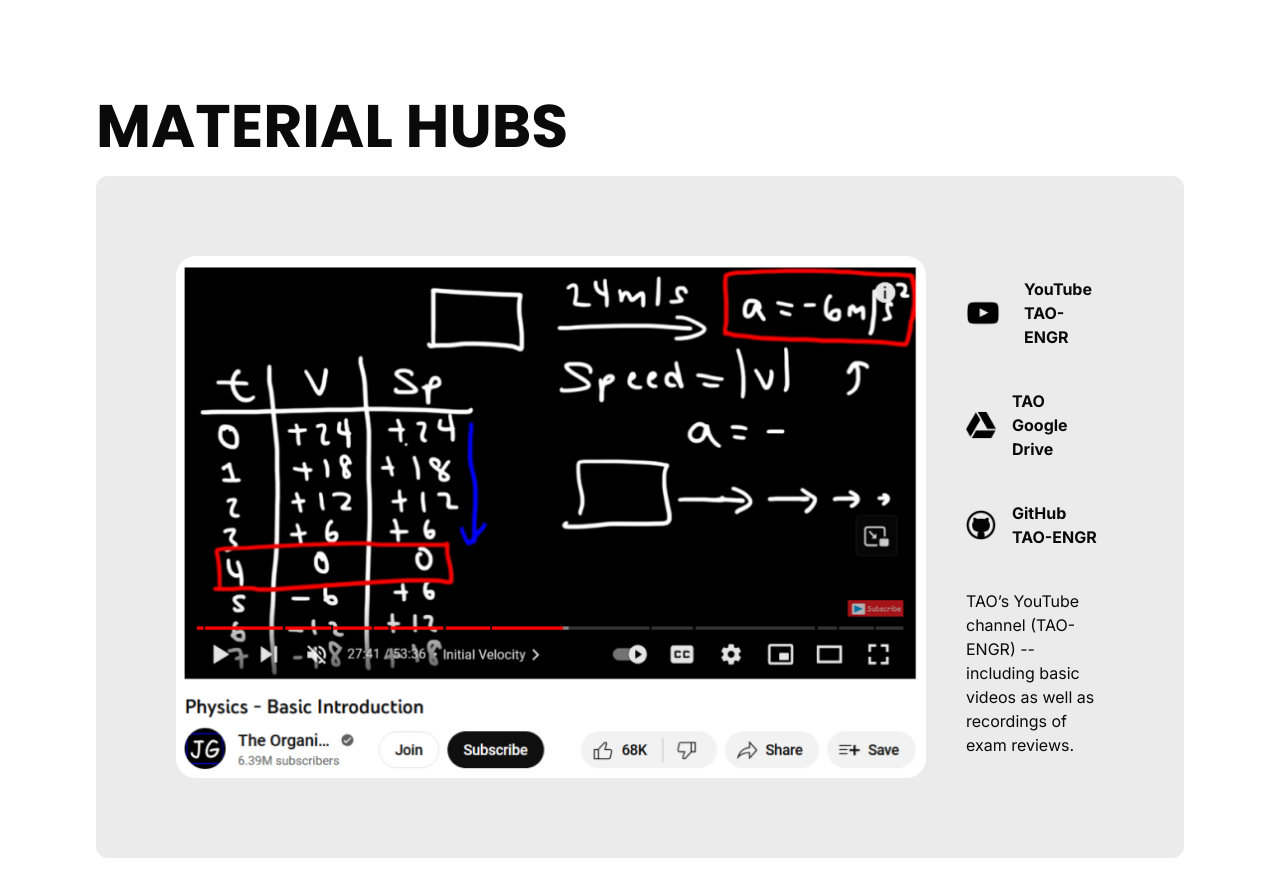
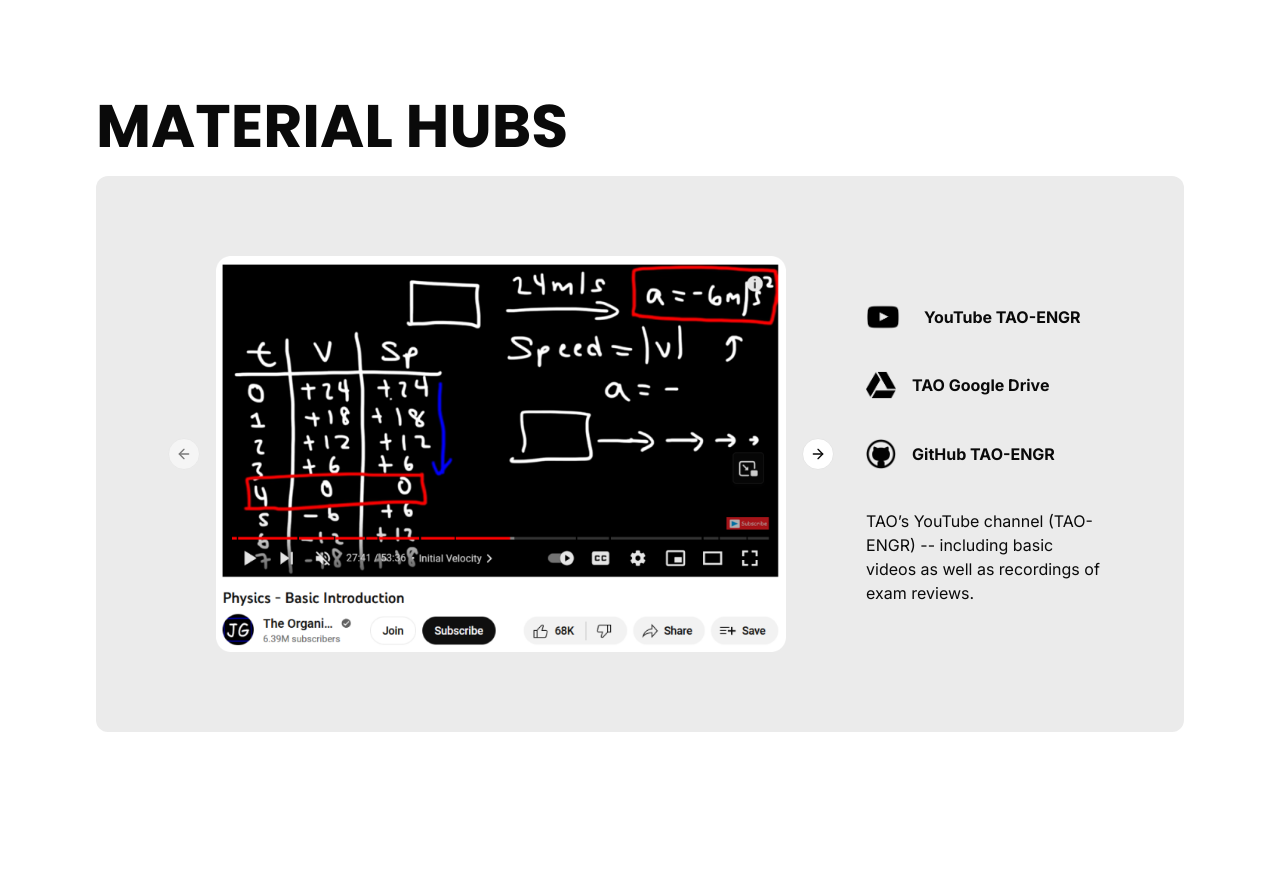
Before and after one commit to TAO-ENGR/club-website, a Next.js app in the folder club-website/: page / in a window 1280 px wide. Shown: the top 896 px of the page. After the commit the page ends 828 px from the top, so only its background shows below. Built offline with nearby package versions, Linux system fonts and the light colour scheme.

Commit message:
implemeted carousels

```diff
--- a/club-website/package.json
+++ b/club-website/package.json
@@ -9,8 +9,10 @@
     "lint": "next lint"
   },
   "dependencies": {
+    "@radix-ui/react-slot": "^1.0.2",
     "class-variance-authority": "^0.7.0",
     "clsx": "^2.1.0",
+    "embla-carousel-react": "^8.0.4",
     "lucide-react": "^0.368.0",
     "next": "14.2.1",
     "react": "^18",
--- a/club-website/src/app/page.tsx
+++ b/club-website/src/app/page.tsx
@@ -2,6 +2,13 @@
 import Image from "next/image";
 import { useState } from "react";
 import { poppins } from "./fonts";
+import {
+    Carousel,
+    CarouselContent,
+    CarouselItem,
+    CarouselNext,
+    CarouselPrevious,
+  } from "@/components/ui/carousel"
 
 export default function Resources() {
   const [imageSrc, setImageSrc] = useState('/yt_vid.png'); // State for image source
@@ -41,7 +48,23 @@
         </div>
         <div className="bg-[#EBEBEB] rounded-xl px-8 py-8 md:px-10 md:py-10 xl:px-20 xl:py-20 mt-5 flex flex-col items-start gap-6">
         <div className="flex flex-col md:flex-row items-center gap-6 lg:gap-10 w-full">
-    <Image src={imageSrc} alt="Dynamic Image" width={750} height={200}/>
+          <div className=" px-10">
+          <Carousel>
+            <CarouselContent>
+              <CarouselItem>
+                <Image src={'/yt_vid.png'} alt="Youtube Image" width={600} height={200}/>
+              </CarouselItem>
+              <CarouselItem>
+                 <Image src={'/drive_ss.png'} alt="Drive Image" width={600} height={200}/>
+              </CarouselItem>
+              <CarouselItem>
+                 <Image src={'/gh_ss.png'} alt="Github Image" width={600} height={200}/>
+              </CarouselItem>
+            </CarouselContent>
+            <CarouselPrevious />
+            <CarouselNext />
+          </Carousel>
+          </div>
     <div className="flex flex-col gap-6 lg:gap-10">
         <a href="https://www.youtube.com/@engrtao" target="_blank">
             <div className="flex items-center gap-4 -ml-2 hover:-translate-y-1 duration-200"
--- /dev/null
+++ b/club-website/src/components/ui/button.tsx
@@ -0,0 +1,56 @@
+import * as React from "react"
+import { Slot } from "@radix-ui/react-slot"
+import { cva, type VariantProps } from "class-variance-authority"
+
+import { cn } from "@/lib/utils"
+
+const buttonVariants = cva(
+  "inline-flex items-center justify-center whitespace-nowrap rounded-md text-sm font-medium ring-offset-background transition-colors focus-visible:outline-none focus-visible:ring-2 focus-visible:ring-ring focus-visible:ring-offset-2 disabled:pointer-events-none disabled:opacity-50",
+  {
+    variants: {
+      variant: {
+        default: "bg-primary text-primary-foreground hover:bg-primary/90",
+        destructive:
+          "bg-destructive text-destructive-foreground hover:bg-destructive/90",
+        outline:
+          "border border-input bg-background hover:bg-accent hover:text-accent-foreground",
+        secondary:
+          "bg-secondary text-secondary-foreground hover:bg-secondary/80",
+        ghost: "hover:bg-accent hover:text-accent-foreground",
+        link: "text-primary underline-offset-4 hover:underline",
+      },
+      size: {
+        default: "h-10 px-4 py-2",
+        sm: "h-9 rounded-md px-3",
+        lg: "h-11 rounded-md px-8",
+        icon: "h-10 w-10",
+      },
+    },
+    defaultVariants: {
+      variant: "default",
+      size: "default",
+    },
+  }
+)
+
+export interface ButtonProps
+  extends React.ButtonHTMLAttributes<HTMLButtonElement>,
+    VariantProps<typeof buttonVariants> {
+  asChild?: boolean
+}
+
+const Button = React.forwardRef<HTMLButtonElement, ButtonProps>(
+  ({ className, variant, size, asChild = false, ...props }, ref) => {
+    const Comp = asChild ? Slot : "button"
+    return (
+      <Comp
+        className={cn(buttonVariants({ variant, size, className }))}
+        ref={ref}
+        {...props}
+      />
+    )
+  }
+)
+Button.displayName = "Button"
+
+export { Button, buttonVariants }
--- /dev/null
+++ b/club-website/src/components/ui/carousel.tsx
@@ -0,0 +1,262 @@
+"use client"
+
+import * as React from "react"
+import useEmblaCarousel, {
+  type UseEmblaCarouselType,
+} from "embla-carousel-react"
+import { ArrowLeft, ArrowRight } from "lucide-react"
+
+import { cn } from "@/lib/utils"
+import { Button } from "@/components/ui/button"
+
+type CarouselApi = UseEmblaCarouselType[1]
+type UseCarouselParameters = Parameters<typeof useEmblaCarousel>
+type CarouselOptions = UseCarouselParameters[0]
+type CarouselPlugin = UseCarouselParameters[1]
+
+type CarouselProps = {
+  opts?: CarouselOptions
+  plugins?: CarouselPlugin
+  orientation?: "horizontal" | "vertical"
+  setApi?: (api: CarouselApi) => void
+}
+
+type CarouselContextProps = {
+  carouselRef: ReturnType<typeof useEmblaCarousel>[0]
+  api: ReturnType<typeof useEmblaCarousel>[1]
+  scrollPrev: () => void
+  scrollNext: () => void
+  canScrollPrev: boolean
+  canScrollNext: boolean
+} & CarouselProps
+
+const CarouselContext = React.createContext<CarouselContextProps | null>(null)
+
+function useCarousel() {
+  const context = React.useContext(CarouselContext)
+
+  if (!context) {
+    throw new Error("useCarousel must be used within a <Carousel />")
+  }
+
+  return context
+}
+
+const Carousel = React.forwardRef<
+  HTMLDivElement,
+  React.HTMLAttributes<HTMLDivElement> & CarouselProps
+>(
+  (
+    {
+      orientation = "horizontal",
+      opts,
+      setApi,
+      plugins,
+      className,
+      children,
+      ...props
+    },
+    ref
+  ) => {
+    const [carouselRef, api] = useEmblaCarousel(
+      {
+        ...opts,
+        axis: orientation === "horizontal" ? "x" : "y",
+      },
+      plugins
+    )
+    const [canScrollPrev, setCanScrollPrev] = React.useState(false)
+    const [canScrollNext, setCanScrollNext] = React.useState(false)
+
+    const onSelect = React.useCallback((api: CarouselApi) => {
+      if (!api) {
+        return
+      }
+
+      setCanScrollPrev(api.canScrollPrev())
+      setCanScrollNext(api.canScrollNext())
+    }, [])
+
+    const scrollPrev = React.useCallback(() => {
+      api?.scrollPrev()
+    }, [api])
+
+    const scrollNext = React.useCallback(() => {
+      api?.scrollNext()
+    }, [api])
+
+    const handleKeyDown = React.useCallback(
+      (event: React.KeyboardEvent<HTMLDivElement>) => {
+        if (event.key === "ArrowLeft") {
+          event.preventDefault()
+          scrollPrev()
+        } else if (event.key === "ArrowRight") {
+          event.preventDefault()
+          scrollNext()
+        }
+      },
+      [scrollPrev, scrollNext]
+    )
+
+    React.useEffect(() => {
+      if (!api || !setApi) {
+        return
+      }
+
+      setApi(api)
+    }, [api, setApi])
+
+    React.useEffect(() => {
+      if (!api) {
+        return
+      }
+
+      onSelect(api)
+      api.on("reInit", onSelect)
+      api.on("select", onSelect)
+
+      return () => {
+        api?.off("select", onSelect)
+      }
+    }, [api, onSelect])
+
+    return (
+      <CarouselContext.Provider
+        value={{
+          carouselRef,
+          api: api,
+          opts,
+          orientation:
+            orientation || (opts?.axis === "y" ? "vertical" : "horizontal"),
+          scrollPrev,
+          scrollNext,
+          canScrollPrev,
+          canScrollNext,
+        }}
+      >
+        <div
+          ref={ref}
+          onKeyDownCapture={handleKeyDown}
+          className={cn("relative", className)}
+          role="region"
+          aria-roledescription="carousel"
+          {...props}
+        >
+          {children}
+        </div>
+      </CarouselContext.Provider>
+    )
+  }
+)
+Carousel.displayName = "Carousel"
+
+const CarouselContent = React.forwardRef<
+  HTMLDivElement,
+  React.HTMLAttributes<HTMLDivElement>
+>(({ className, ...props }, ref) => {
+  const { carouselRef, orientation } = useCarousel()
+
+  return (
+    <div ref={carouselRef} className="overflow-hidden">
+      <div
+        ref={ref}
+        className={cn(
+          "flex",
+          orientation === "horizontal" ? "-ml-4" : "-mt-4 flex-col",
+          className
+        )}
+        {...props}
+      />
+    </div>
+  )
+})
+CarouselContent.displayName = "CarouselContent"
+
+const CarouselItem = React.forwardRef<
+  HTMLDivElement,
+  React.HTMLAttributes<HTMLDivElement>
+>(({ className, ...props }, ref) => {
+  const { orientation } = useCarousel()
+
+  return (
+    <div
+      ref={ref}
+      role="group"
+      aria-roledescription="slide"
+      className={cn(
+        "min-w-0 shrink-0 grow-0 basis-full",
+        orientation === "horizontal" ? "pl-4" : "pt-4",
+        className
+      )}
+      {...props}
+    />
+  )
+})
+CarouselItem.displayName = "CarouselItem"
+
+const CarouselPrevious = React.forwardRef<
+  HTMLButtonElement,
+  React.ComponentProps<typeof Button>
+>(({ className, variant = "outline", size = "icon", ...props }, ref) => {
+  const { orientation, scrollPrev, canScrollPrev } = useCarousel()
+
+  return (
+    <Button
+      ref={ref}
+      variant={variant}
+      size={size}
+      className={cn(
+        "absolute  h-8 w-8 rounded-full",
+        orientation === "horizontal"
+          ? "-left-12 top-1/2 -translate-y-1/2"
+          : "-top-12 left-1/2 -translate-x-1/2 rotate-90",
+        className
+      )}
+      disabled={!canScrollPrev}
+      onClick={scrollPrev}
+      {...props}
+    >
+      <ArrowLeft className="h-4 w-4" />
+      <span className="sr-only">Previous slide</span>
+    </Button>
+  )
+})
+CarouselPrevious.displayName = "CarouselPrevious"
+
+const CarouselNext = React.forwardRef<
+  HTMLButtonElement,
+  React.ComponentProps<typeof Button>
+>(({ className, variant = "outline", size = "icon", ...props }, ref) => {
+  const { orientation, scrollNext, canScrollNext } = useCarousel()
+
+  return (
+    <Button
+      ref={ref}
+      variant={variant}
+      size={size}
+      className={cn(
+        "absolute h-8 w-8 rounded-full",
+        orientation === "horizontal"
+          ? "-right-12 top-1/2 -translate-y-1/2"
+          : "-bottom-12 left-1/2 -translate-x-1/2 rotate-90",
+        className
+      )}
+      disabled={!canScrollNext}
+      onClick={scrollNext}
+      {...props}
+    >
+      <ArrowRight className="h-4 w-4" />
+      <span className="sr-only">Next slide</span>
+    </Button>
+  )
+})
+CarouselNext.displayName = "CarouselNext"
+
+export {
+  type CarouselApi,
+  Carousel,
+  CarouselContent,
+  CarouselItem,
+  CarouselPrevious,
+  CarouselNext,
+}
```
Also changed, not shown: 1 other file (tests, documents, lock files or other folders).
